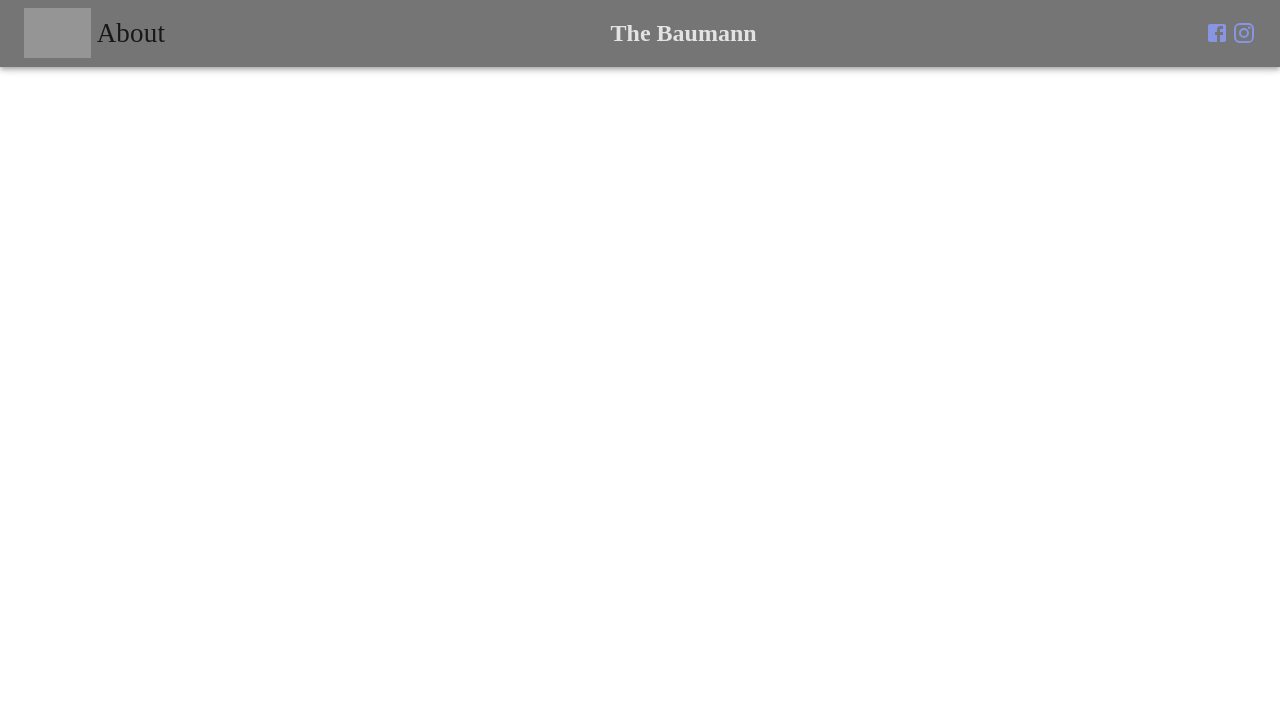
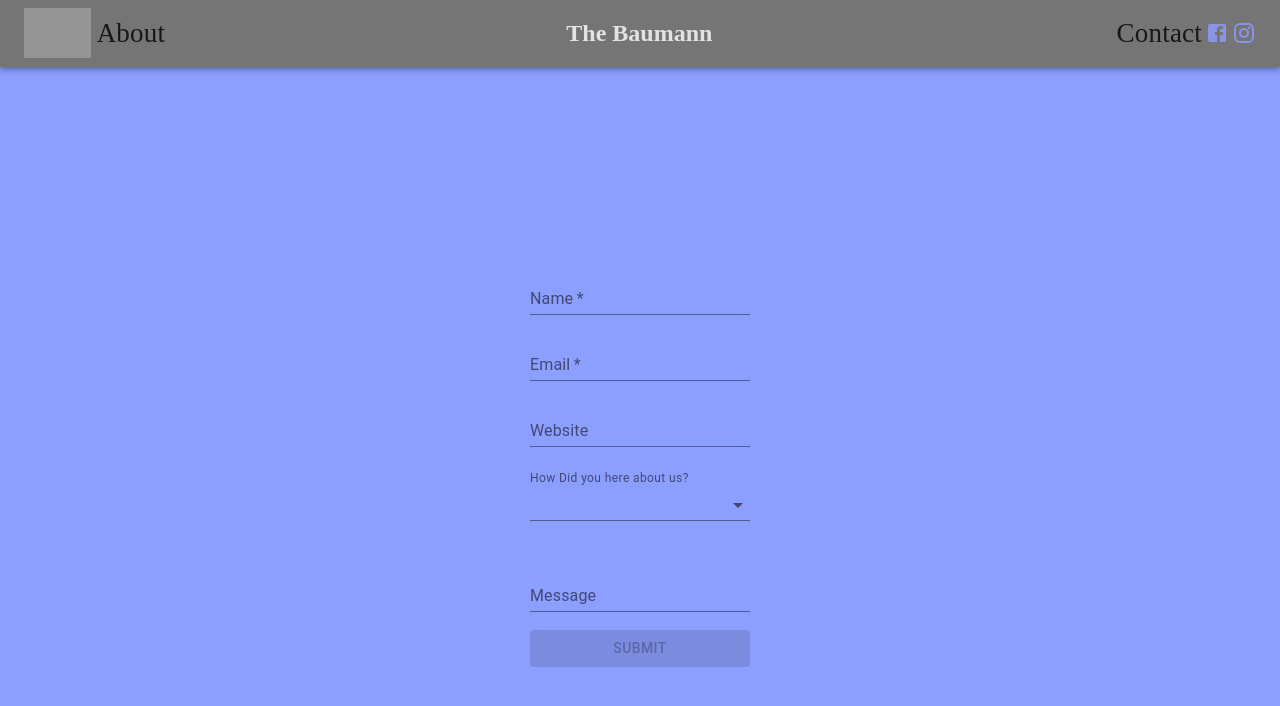
Before and after one commit to seanpara/The_Baumann, a React (Create React App) app: page /contact in a window 1280 px wide. Shown: the top 706 px of the page. Built offline with nearby package versions, Linux system fonts and the light colour scheme; grey boxes are pictures that could not be loaded.

Commit message:
sets up contact view to send emails

```diff
--- a/src/App.jsx
+++ b/src/App.jsx
@@ -1,14 +1,14 @@
-import React from 'react';
+import React, { useEffect } from 'react';
 import { BrowserRouter as Router, Switch, Route } from 'react-router-dom';
 import { ThemeProvider } from '@material-ui/core/styles';
 
 import HomePage from './Views/HomePage';
 import AboutPage from './Views/AboutPage';
+import ContactPage from './Views/ContactPage';
 import Header from './Components/Header';
 import { theme } from './styles';
 
-const App = () => {
-  return (
+const App = () => (
   <Router>
     <ThemeProvider theme={theme}>
       <Header />
@@ -19,10 +19,12 @@ const App = () => {
         <Route exact path="/about">
           <AboutPage />
         </Route>
+        <Route exact path="/contact">
+          <ContactPage />
+        </Route>
       </Switch>
     </ThemeProvider>
   </Router>
 );
-};
 
 export default App;
--- a/src/Components/Header.jsx
+++ b/src/Components/Header.jsx
@@ -57,6 +57,19 @@ export default () => {
         </div>
         <h2>The Baumann</h2>
         <div style={{ display: 'flex', justifyContent: 'space-apart' }}>
+          <Link
+            style={{ textDecoration: 'none', color: 'black' }}
+            to="/contact"
+          >
+            <IconButton
+              size="small"
+              edge="end"
+              color="inherit"
+              aria-label="home"
+            >
+              <Typography variant="h6">Contact</Typography>
+            </IconButton>
+          </Link>
           <IconButton
             size="small"
             edge="end"
--- /dev/null
+++ b/src/Views/ContactPage.jsx
@@ -0,0 +1,133 @@
+import React, { useReducer } from 'react';
+import TextField from '@material-ui/core/TextField';
+import Select from '@material-ui/core/Select';
+import MenuItem from '@material-ui/core/MenuItem';
+import FormHelperText from '@material-ui/core/FormHelperText';
+import Button from '@material-ui/core/Button';
+
+import { useHomePageStyles } from '../styles';
+
+const intialFormState = {
+  name: '',
+  email: '',
+  website: '',
+  source: '',
+  message: '',
+};
+
+const SET_FIELD = 'SET_FIELD';
+const RESET_FORM = 'RESET_FORM';
+const formReducer = (state, { type, payload }) => {
+  switch (type) {
+    case SET_FIELD:
+      console.log(payload);
+
+      return { ...state, [payload.field]: payload.value };
+    case RESET_FORM:
+      return intialFormState;
+    default:
+      return state;
+  }
+};
+const ContactPage = () => {
+  const [formState, dispatchFormAction] = useReducer(
+    formReducer,
+    intialFormState,
+  );
+
+  const handleFieldChange = ({ target: { value } }, field) =>
+    // @ts-ignore
+    dispatchFormAction({
+      type: SET_FIELD,
+      payload: { field, value },
+    });
+
+  const handleFormSubmit = () => {
+    fetch('https://us-central1-baumann-firebase.cloudfunctions.net/sendMail', {
+      method: 'POST',
+      body: JSON.stringify(formState),
+    })
+      .then((res) => {
+        if (res.status === 200) {
+          return res.json();
+        } else {
+          throw new Error(res.json().error);
+        }
+      })
+      .then((r) => {
+        console.log(r);
+        // @ts-ignore
+        dispatchFormAction({ type: RESET_FORM });
+      });
+  };
+
+  const classes = useHomePageStyles();
+  const { name, email, website, source, message } = formState;
+  console.log('Form state:', formState);
+
+  return (
+    <div className={classes.root} style={{ height: '100vh' }}>
+      <div
+        style={{
+          display: 'flex',
+          flexDirection: 'column',
+          height: '50%',
+          justifyContent: 'space-between',
+        }}
+      >
+        <TextField
+          required
+          label="Name"
+          value={name}
+          onChange={(e) => handleFieldChange(e, 'name')}
+        />
+        <TextField
+          required
+          label="Email"
+          value={email}
+          onChange={(e) => handleFieldChange(e, 'email')}
+        />
+        <TextField
+          label="Website"
+          value={website}
+          onChange={(e) => handleFieldChange(e, 'website')}
+        />
+        <div
+          style={{
+            display: 'flex',
+            flexDirection: 'column',
+            height: '20%',
+            justifyContent: 'space-apart',
+          }}
+        >
+          <FormHelperText>How Did you here about us?</FormHelperText>
+          <Select
+            labelId="demo-simple-select-label"
+            id="demo-simple-select"
+            value={source}
+            onChange={(e) => handleFieldChange(e, 'source')}
+          >
+            <MenuItem value={'friend'}>Friend</MenuItem>
+            <MenuItem value={'online'}>Online</MenuItem>
+          </Select>
+        </div>
+
+        <TextField
+          label="Message"
+          value={message}
+          onChange={(e) => handleFieldChange(e, 'message')}
+        />
+        <Button
+          onClick={handleFormSubmit}
+          variant="contained"
+          color="primary"
+          disabled={!name || !email}
+        >
+          Submit
+        </Button>
+      </div>
+    </div>
+  );
+};
+
+export default ContactPage;
```
Also changed, not shown: package.json (+10 -10 lines), 1 other file (tests, documents, lock files or other folders). Lines whose indentation alone changed are shown as unchanged.
